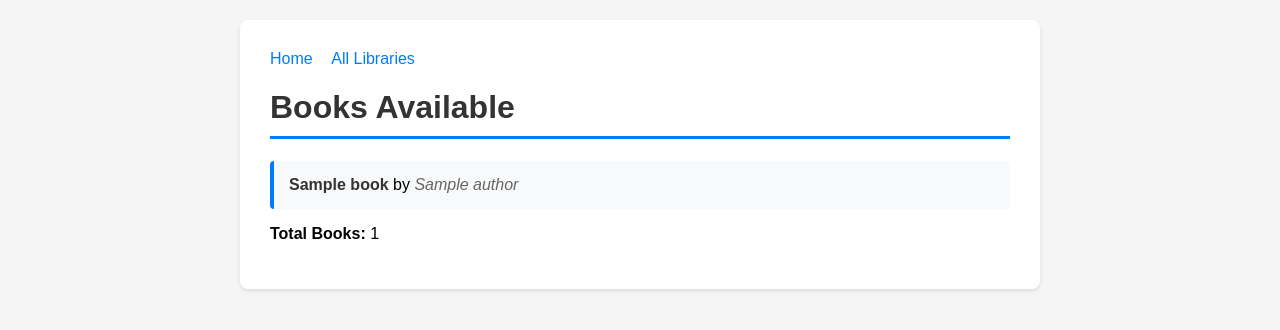
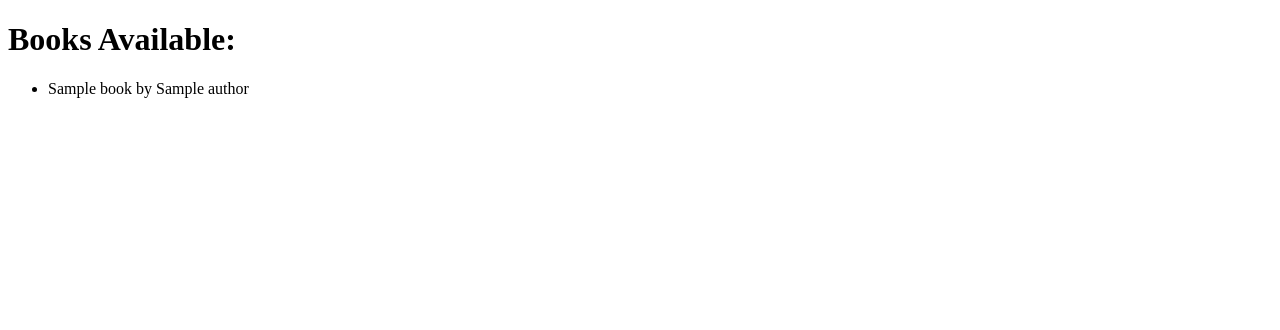
Before and after one commit to Beaworks2021/Alx_DjangoLearnLab, a Django app: page /relationship/books/ in a window 1280 px wide. Shown: the top 330 px of the page. Run offline with Django 5.2, Linux system fonts and the light colour scheme; tables that the repository leaves empty hold one stand-in row (values such as "Sample post").

Commit message:
update code

```diff
--- a/django-models/LibraryProject/relationship_app/urls.py
+++ b/django-models/LibraryProject/relationship_app/urls.py
@@ -1,19 +1,12 @@
 from django.urls import path
-from .views import list_books, LibraryDetailView, home, books_by_author, LibraryListView
+from .views import list_books, LibraryDetailView
 
 app_name = 'relationship_app'
 
 urlpatterns = [
-    # Home page
-    path('', home, name='home'),
-
     # Function-based view for listing all books
     path('books/', list_books, name='list_books'),
 
     # Class-based view for library detail
     path('library/<int:pk>/', LibraryDetailView.as_view(), name='library_detail'),
-
-    # Additional views for better functionality
-    path('libraries/', LibraryListView.as_view(), name='library_list'),
-    path('author/<int:author_id>/books/', books_by_author, name='author_books'),
 ]
--- a/django-models/LibraryProject/relationship_app/views.py
+++ b/django-models/LibraryProject/relationship_app/views.py
@@ -2,8 +2,7 @@ from django.shortcuts import render
 from django.views.generic import ListView
 from django.views.generic.detail import DetailView
 from django.http import HttpResponse
-from .models import Book, Author, Librarian
-from .models import Library
+from .models import Book, Library, Author, Librarian
 
 # Function-based view to list all books
 def list_books(request):
@@ -12,12 +11,6 @@ def list_books(request):
     Renders a list of book titles and their authors.
     """
     books = Book.objects.all().select_related('author')  # Optimize query with select_related
-
-    # For simple text output (uncomment if you want plain text instead of HTML)
-    # book_list = []
-    # for book in books:
-    #     book_list.append(f"{book.title} by {book.author.name}")
-    # return HttpResponse("<br>".join(book_list))
 
     # Render HTML template
     context = {'books': books}
@@ -41,87 +34,3 @@ class LibraryDetailView(DetailView):
         # The library and its books are automatically available in the template
         # through the DetailView's default behavior
         return context
-
-# Additional function-based views for more functionality
-def list_libraries(request):
-    """
-    Function-based view to list all libraries
-    """
-    libraries = Library.objects.all()
-    context = {'libraries': libraries}
-    return render(request, 'relationship_app/list_libraries.html', context)
-
-def list_authors(request):
-    """
-    Function-based view to list all authors and their book counts
-    """
-    from django.db.models import Count
-    authors = Author.objects.annotate(book_count=Count('books')).order_by('name')
-    context = {'authors': authors}
-    return render(request, 'relationship_app/list_authors.html', context)
-
-# Class-based ListView examples
-class BookListView(ListView):
-    """
-    Alternative class-based view to list all books using ListView
-    """
-    model = Book
-    template_name = 'relationship_app/book_list_view.html'
-    context_object_name = 'books'
-    ordering = ['title']  # Order books by title
-    paginate_by = 10  # Add pagination (10 books per page)
-
-    def get_queryset(self):
-        """
-        Optimize the query by selecting related author data
-        """
-        return Book.objects.select_related('author').order_by('title')
-
-class LibraryListView(ListView):
-    """
-    Class-based view to list all libraries
-    """
-    model = Library
-    template_name = 'relationship_app/library_list_view.html'
-    context_object_name = 'libraries'
-    ordering = ['name']
-
-# View to show books by a specific author
-def books_by_author(request, author_id):
-    """
-    Function-based view to show all books by a specific author
-    """
-    try:
-        author = Author.objects.get(id=author_id)
-        books = author.books.all()
-        context = {
-            'author': author,
-            'books': books
-        }
-        return render(request, 'relationship_app/books_by_author.html', context)
-    except Author.DoesNotExist:
-        return HttpResponse("Author not found.", status=404)
-
-# Home view for the app
-def home(request):
-    """
-    Home page view showing summary statistics
-    """
-    from django.db.models import Count
-
-    total_books = Book.objects.count()
-    total_authors = Author.objects.count()
-    total_libraries = Library.objects.count()
-    total_librarians = Librarian.objects.count()
-
-    # Get recent books
-    recent_books = Book.objects.select_related('author').order_by('-id')[:5]
-
-    context = {
-        'total_books': total_books,
-        'total_authors': total_authors,
-        'total_libraries': total_libraries,
-        'total_librarians': total_librarians,
-        'recent_books': recent_books,
-    }
-    return render(request, 'relationship_app/home.html', context)
--- a/django-models/LibraryProject/templates/relationship_app/list_books.html
+++ b/django-models/LibraryProject/templates/relationship_app/list_books.html
@@ -1,89 +1,15 @@
-<!-- list_books.html -->
 <!DOCTYPE html>
 <html lang="en">
 <head>
     <meta charset="UTF-8">
-    <meta name="viewport" content="width=device-width, initial-scale=1.0">
     <title>List of Books</title>
-    <style>
-        body {
-            font-family: Arial, sans-serif;
-            max-width: 800px;
-            margin: 0 auto;
-            padding: 20px;
-            background-color: #f5f5f5;
-        }
-        .container {
-            background-color: white;
-            padding: 30px;
-            border-radius: 8px;
-            box-shadow: 0 2px 4px rgba(0,0,0,0.1);
-        }
-        h1 {
-            color: #333;
-            border-bottom: 3px solid #007bff;
-            padding-bottom: 10px;
-        }
-        ul {
-            list-style-type: none;
-            padding: 0;
-        }
-        li {
-            background-color: #f8f9fa;
-            margin: 10px 0;
-            padding: 15px;
-            border-left: 4px solid #007bff;
-            border-radius: 4px;
-        }
-        .book-title {
-            font-weight: bold;
-            color: #333;
-        }
-        .author-name {
-            color: #666;
-            font-style: italic;
-        }
-        .nav-links {
-            margin-bottom: 20px;
-        }
-        .nav-links a {
-            margin-right: 15px;
-            color: #007bff;
-            text-decoration: none;
-        }
-        .nav-links a:hover {
-            text-decoration: underline;
-        }
-        .no-books {
-            text-align: center;
-            color: #666;
-            font-style: italic;
-        }
-    </style>
 </head>
 <body>
-    <div class="container">
-        <div class="nav-links">
-            <a href="{% url 'relationship_app:home' %}">Home</a>
-            <a href="{% url 'relationship_app:library_list' %}">All Libraries</a>
-        </div>
-
-        <h1>Books Available</h1>
-
-        {% if books %}
-            <ul>
-                {% for book in books %}
-                <li>
-                    <span class="book-title">{{ book.title }}</span>
-                    by <span class="author-name">{{ book.author.name }}</span>
-                </li>
-                {% endfor %}
-            </ul>
-        {% else %}
-            <p class="no-books">No books are currently available in the database.</p>
-        {% endif %}
-
-        <p><strong>Total Books:</strong> {{ books|length }}</p>
-    </div>
+    <h1>Books Available:</h1>
+    <ul>
+        {% for book in books %}
+        <li>{{ book.title }} by {{ book.author.name }}</li>
+        {% endfor %}
+    </ul>
 </body>
 </html>
```
Also changed, not shown: django-models/LibraryProject/templates/relationship_app/library_detail.html (+2 -117 lines).
